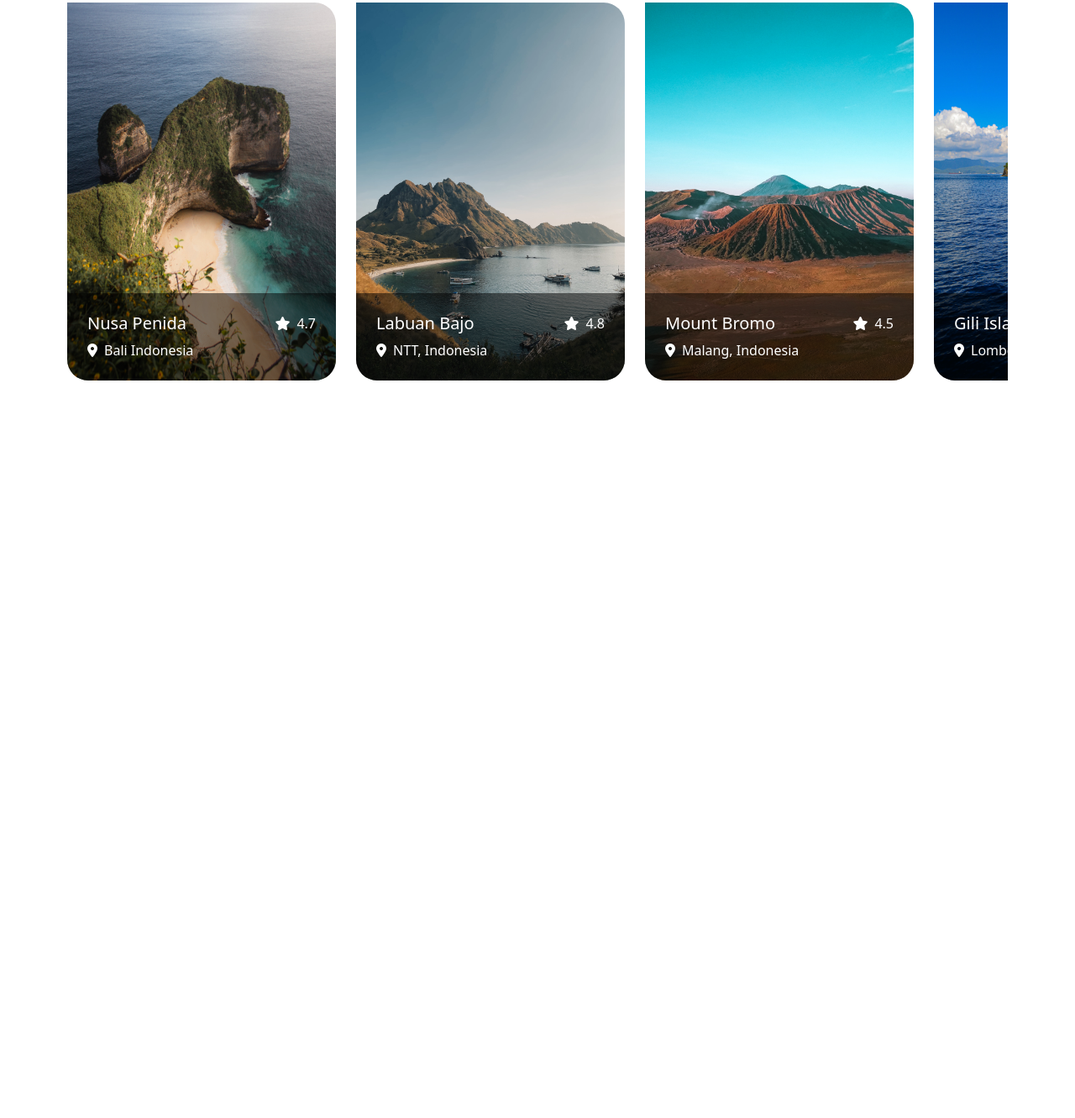
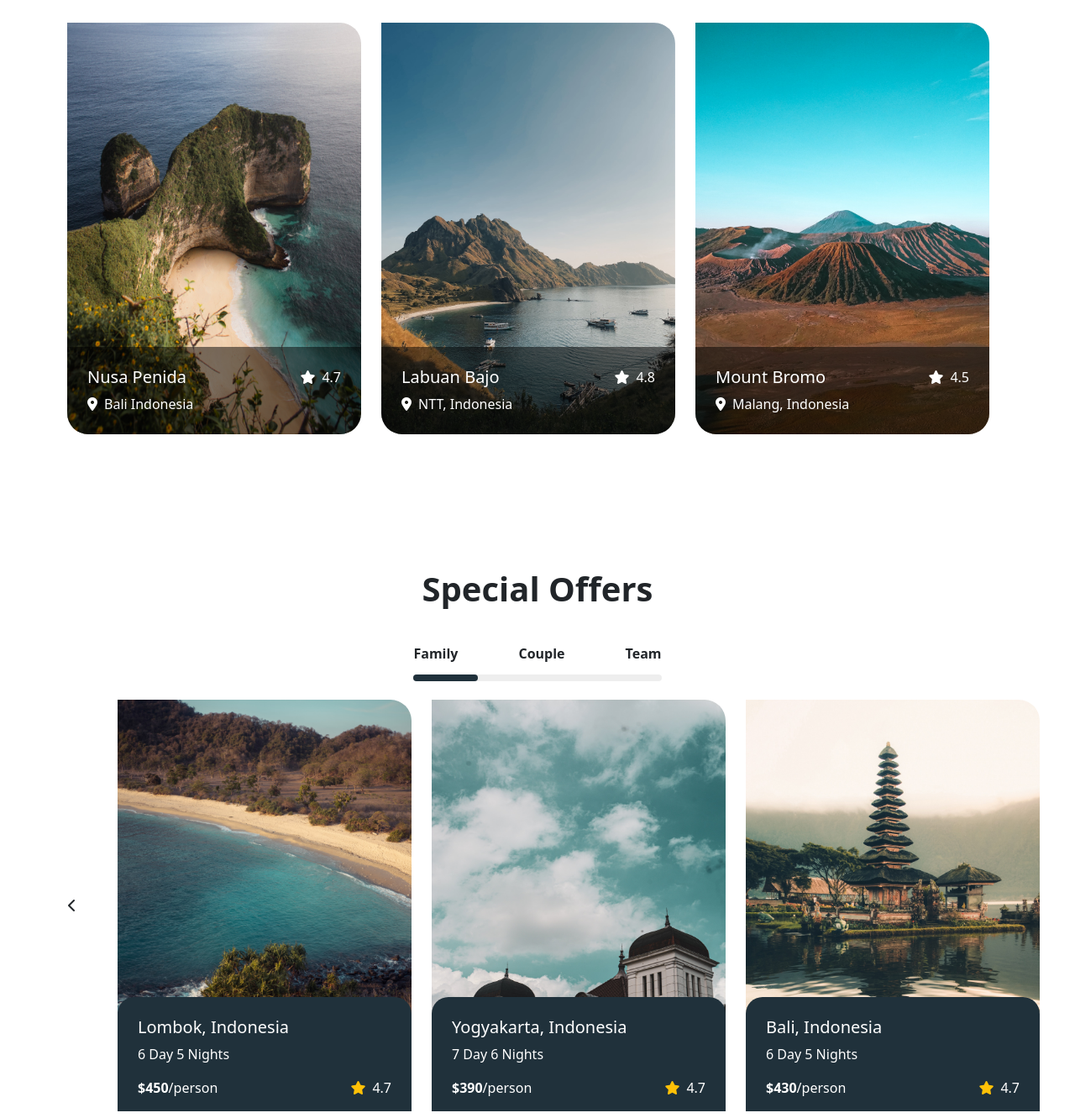
Before and after one commit to rosanno/xplore-frontend, a plain HTML site: page index.html in a window 1280 px wide. Shown: the part 1012-2343 px from the top of the page at 84% size. Before the commit the page ends 1465 px from the top, so only its background shows below. Drawn offline with nearby package versions, Linux system fonts and the light colour scheme.

Commit message:
Add special offers section

```diff
--- a/index.html
+++ b/index.html
@@ -167,7 +167,7 @@
         </div>
       </div>
 
-      <div class="images-scroll">
+      <div class="images-scroll mt-4">
         <div class="images-container position-relative">
           <img src="./images/nusa-peneda.jpg" alt="" />
           <div class="position-absolute bottom-0 w-100 px-4 py-4 img-title">
@@ -230,6 +230,80 @@
         </div>
       </div>
     </section>
+
+    <section class="section special-offers" id="special-offers">
+      <div class="d-flex flex-column align-items-center">
+        <h1 class="fw-bold">Special Offers</h1>
+        <div class="d-flex justify-content-between mt-4 align-items-center">
+          <div class="d-flex gap-5 py-1 mb-4 mt-2 destination__section__tab">
+            <div class="tab-active pe-4 section__gap">
+              <h6 class="fw-semibold">Family</h6>
+            </div>
+            <div class="section__gap">
+              <h6 class="fw-semibold">Couple</h6>
+            </div>
+            <div class="section__gap ps-4">
+              <h6 class="fw-semibold">Team</h6>
+            </div>
+          </div>
+        </div>
+      </div>
+      <div class="d-flex align-items-center gap-5 my-2">
+        <div class="">
+          <i class="fa-solid fa-chevron-left"></i>
+        </div>
+        <div class="slider-container d-flex gap-4">
+          <div class="position-relative">
+            <img src="./images/lombok.jpg" alt="" />
+            <div
+              class="position-absolute bottom-0 w-100 image-description text-white px-4 pt-4"
+            >
+              <h5>Lombok, Indonesia</h5>
+              <p>6 Day 5 Nights</p>
+              <div class="d-flex justify-content-between">
+                <p><span class="fw-bold">$450</span>/person</p>
+                <span
+                  ><i class="fa-solid fa-star me-2 text-warning"></i>4.7</span
+                >
+              </div>
+            </div>
+          </div>
+          <div class="position-relative">
+            <img src="./images/yogyakarta-indonesia.jpg" alt="" />
+            <div
+              class="position-absolute bottom-0 w-100 image-description text-white px-4 pt-4"
+            >
+              <h5>Yogyakarta, Indonesia</h5>
+              <p>7 Day 6 Nights</p>
+              <div class="d-flex justify-content-between">
+                <p><span class="fw-bold">$390</span>/person</p>
+                <span
+                  ><i class="fa-solid fa-star me-2 text-warning"></i>4.7</span
+                >
+              </div>
+            </div>
+          </div>
+          <div class="position-relative">
+            <img src="./images/bali-indonesia.jpg" alt="" />
+            <div
+              class="position-absolute bottom-0 w-100 image-description text-white px-4 pt-4"
+            >
+              <h5>Bali, Indonesia</h5>
+              <p>6 Day 5 Nights</p>
+              <div class="d-flex justify-content-between">
+                <p><span class="fw-bold">$430</span>/person</p>
+                <span
+                  ><i class="fa-solid fa-star me-2 text-warning"></i>4.7</span
+                >
+              </div>
+            </div>
+          </div>
+        </div>
+        <div class="">
+          <i class="fa-solid fa-chevron-right"></i>
+        </div>
+      </div>
+    </section>
     <script src="https://cdn.jsdelivr.net/npm/bootstrap@5.2.1/dist/js/bootstrap.bundle.min.js"></script>
   </body>
 </html>
--- a/styles.css
+++ b/styles.css
@@ -153,14 +153,19 @@ p.fw-semibold {
   bottom: -14px;
 }
 
-.images-container img {
-  width: 320px;
-  height: 450px;
+.images-container img,
+.slider-container img {
+  width: 350px;
+  height: 490px;
   /* padding: 0.8rem 1rem; */
   border-top-right-radius: 25px;
   border-bottom-left-radius: 25px;
   border-bottom-right-radius: 25px;
   overflow: hidden;
+}
+
+.special-offers {
+  margin-top: 10rem;
 }
 
 .images-scroll::-webkit-scrollbar {
@@ -177,3 +182,9 @@ p.fw-semibold {
   border-bottom-left-radius: 25px;
   border-bottom-right-radius: 25px;
 }
+
+.image-description {
+  background-color: #20313b;
+  border-top-left-radius: 20px;
+  border-top-right-radius: 20px;
+}
```
Also changed, not shown: images/bali-indonesia.jpg (added), images/lombok.jpg (added), images/yogyakarta-indonesia.jpg (added).
